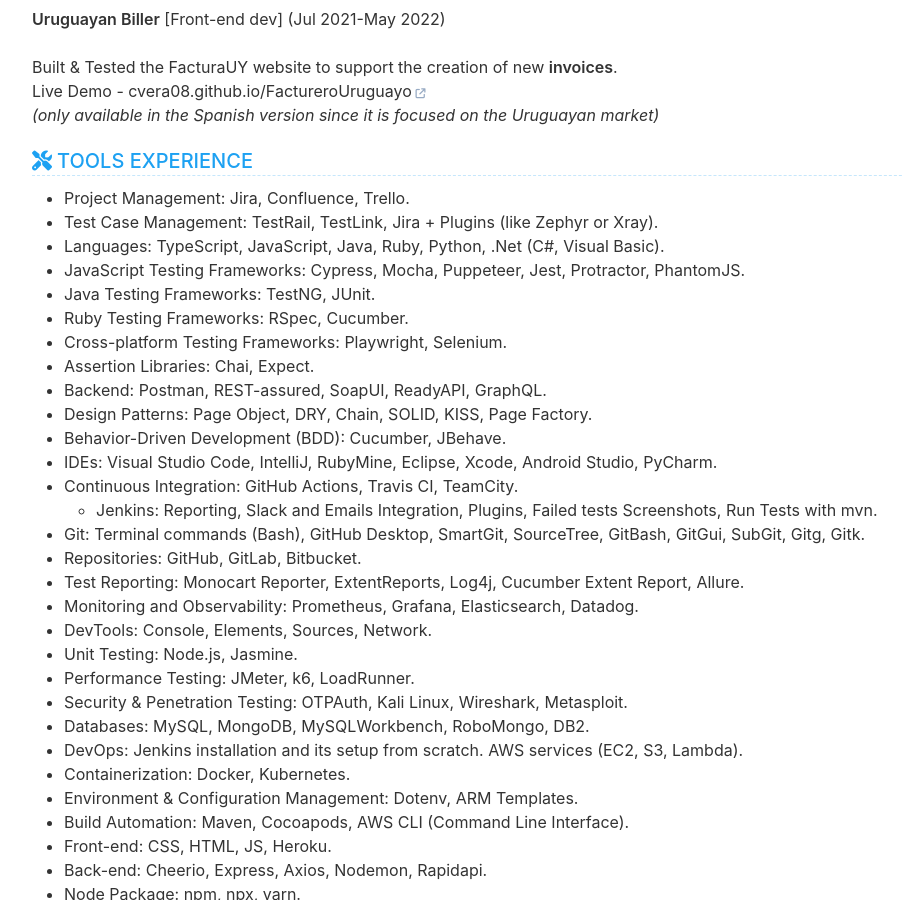
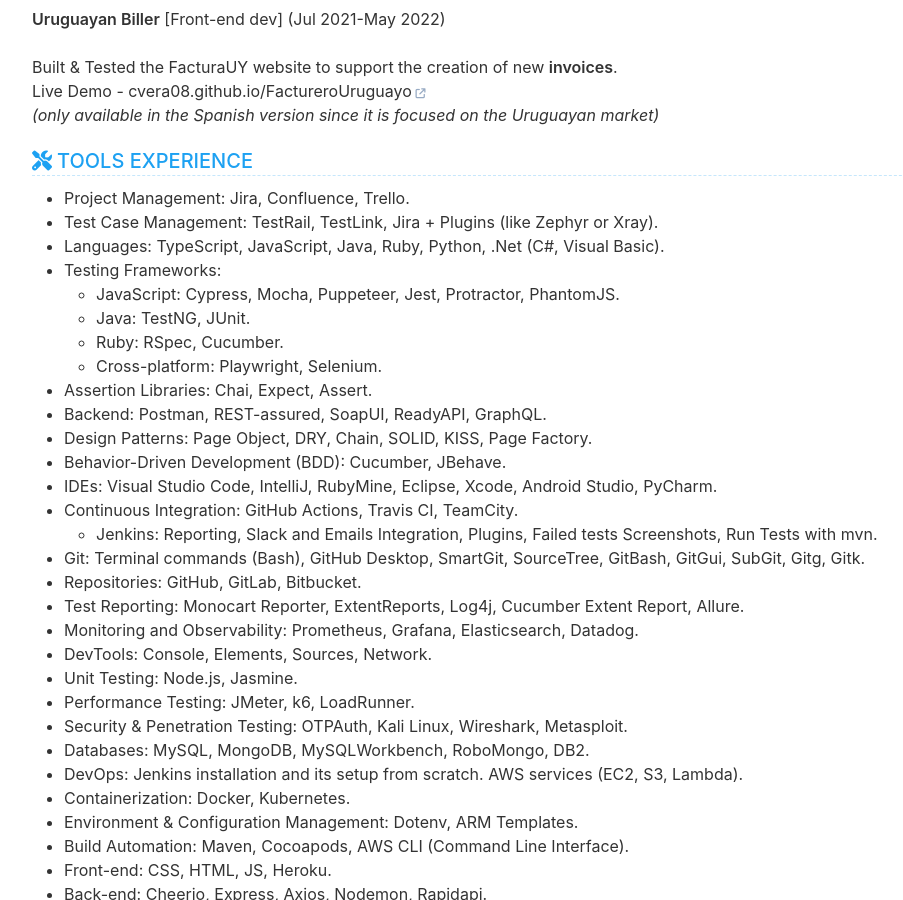
Before and after one commit to cvera08/full-resume, a Jekyll site: the page built from index.html, in a window 1280 px wide and 900 px high, scrolled down 4107 px. Shown: the whole window, without its empty margins (148-1051 px from the left). Built offline with Jekyll 4.4.1, drawn with Linux system fonts in a browser that asks for light colours.

Commit message:
style: sub items in testing fws

```diff
--- a/_data/data.yml
+++ b/_data/data.yml
@@ -268,11 +268,12 @@ organization:
     - Project Management: Jira, Confluence, Trello.
     - Test Case Management: TestRail, TestLink, Jira + Plugins (like Zephyr or Xray).
     - Languages: TypeScript, JavaScript, Java, Ruby, Python, .Net (C#, Visual Basic).
-    - JavaScript Testing Frameworks: Cypress, Mocha, Puppeteer, Jest, Protractor, PhantomJS.
-    - Java Testing Frameworks: TestNG, JUnit.
-    - Ruby Testing Frameworks: RSpec, Cucumber.
-    - Cross-platform Testing Frameworks: Playwright, Selenium.
-    - Assertion Libraries: Chai, Expect.
+    - Testing Frameworks:
+      - JavaScript: Cypress, Mocha, Puppeteer, Jest, Protractor, PhantomJS.
+      - Java: TestNG, JUnit.
+      - Ruby: RSpec, Cucumber.
+      - Cross-platform: Playwright, Selenium.
+    - Assertion Libraries: Chai, Expect, Assert.
     - Backend: Postman, REST-assured, SoapUI, ReadyAPI, GraphQL.
     - Design Patterns: Page Object, DRY, Chain, SOLID, KISS, Page Factory.
     - Behavior-Driven Development (BDD): Cucumber, JBehave.
```
